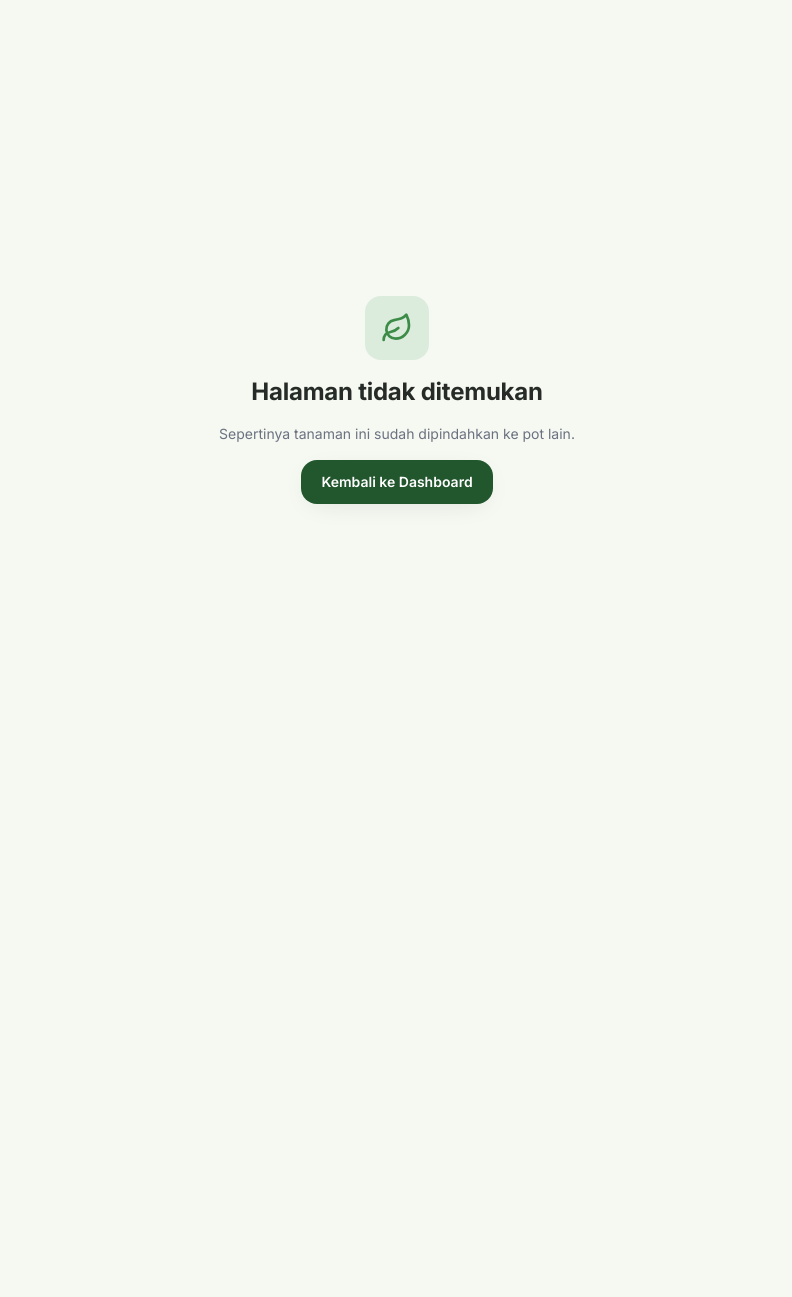
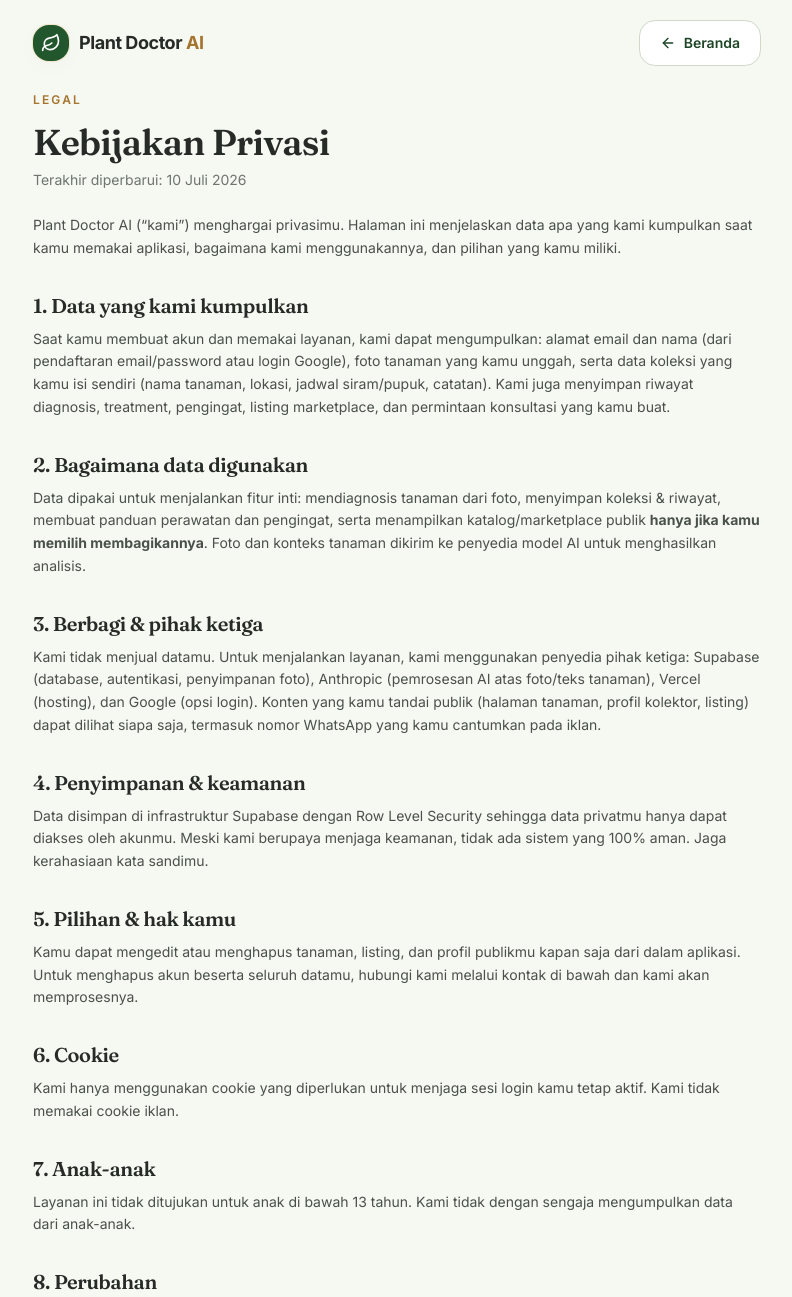
Before and after one commit to kevinandrian0226/plant-doctor-ai, a Next.js app: page /privasi in a window 1280 px wide. Before the commit this address had no page. Shown: the top 1297 px of the page, without its empty margins (243-1035 px from the left). Before the commit the page ends 800 px from the top, so only its background shows below. Built offline with nearby package versions, Linux system fonts and the light colour scheme.

Commit message:
Launch: halaman Kebijakan Privasi

```diff
--- /dev/null
+++ b/src/app/privasi/page.tsx
@@ -0,0 +1,83 @@
+import type { Metadata } from "next";
+import Link from "next/link";
+import { Leaf, ArrowLeft } from "lucide-react";
+
+export const metadata: Metadata = {
+  title: "Kebijakan Privasi | Plant Doctor AI",
+  description: "Bagaimana Plant Doctor AI mengumpulkan, menggunakan, dan melindungi data kamu.",
+};
+
+const UPDATED = "10 Juli 2026";
+
+function Section({ title, children }: { title: string; children: React.ReactNode }) {
+  return (
+    <section className="mt-8">
+      <h2 className="display-title text-xl">{title}</h2>
+      <div className="mt-2 space-y-2 text-sm leading-relaxed text-charcoal-light dark:text-sage-200">{children}</div>
+    </section>
+  );
+}
+
+export default function PrivasiPage() {
+  return (
+    <div className="min-h-screen bg-cream-100 dark:bg-charcoal">
+      <header className="mx-auto flex max-w-3xl items-center justify-between px-5 py-5">
+        <Link href="/" className="flex items-center gap-2.5">
+          <span className="flex h-9 w-9 items-center justify-center rounded-2xl bg-leaf-700 text-white shadow-soft ring-1 ring-gold-300/30"><Leaf className="h-5 w-5" /></span>
+          <span className="text-lg font-bold tracking-tight">Plant Doctor <span className="text-gold-600 dark:text-gold-300">AI</span></span>
+        </Link>
+        <Link href="/" className="btn-secondary"><ArrowLeft className="h-4 w-4" /> Beranda</Link>
+      </header>
+
+      <main className="mx-auto max-w-3xl px-5 pb-24">
+        <span className="eyebrow-gold">Legal</span>
+        <h1 className="display-title mt-3 text-3xl sm:text-4xl">Kebijakan Privasi</h1>
+        <p className="mt-2 text-sm text-charcoal-muted">Terakhir diperbarui: {UPDATED}</p>
+
+        <p className="mt-6 text-sm leading-relaxed text-charcoal-light dark:text-sage-200">
+          Plant Doctor AI (&ldquo;kami&rdquo;) menghargai privasimu. Halaman ini menjelaskan data apa yang kami kumpulkan saat kamu memakai aplikasi, bagaimana kami menggunakannya, dan pilihan yang kamu miliki.
+        </p>
+
+        <Section title="1. Data yang kami kumpulkan">
+          <p>Saat kamu membuat akun dan memakai layanan, kami dapat mengumpulkan: alamat email dan nama (dari pendaftaran email/password atau login Google), foto tanaman yang kamu unggah, serta data koleksi yang kamu isi sendiri (nama tanaman, lokasi, jadwal siram/pupuk, catatan). Kami juga menyimpan riwayat diagnosis, treatment, pengingat, listing marketplace, dan permintaan konsultasi yang kamu buat.</p>
+        </Section>
+
+        <Section title="2. Bagaimana data digunakan">
+          <p>Data dipakai untuk menjalankan fitur inti: mendiagnosis tanaman dari foto, menyimpan koleksi &amp; riwayat, membuat panduan perawatan dan pengingat, serta menampilkan katalog/marketplace publik <strong>hanya jika kamu memilih membagikannya</strong>. Foto dan konteks tanaman dikirim ke penyedia model AI untuk menghasilkan analisis.</p>
+        </Section>
+
+        <Section title="3. Berbagi & pihak ketiga">
+          <p>Kami tidak menjual datamu. Untuk menjalankan layanan, kami menggunakan penyedia pihak ketiga: Supabase (database, autentikasi, penyimpanan foto), Anthropic (pemrosesan AI atas foto/teks tanaman), Vercel (hosting), dan Google (opsi login). Konten yang kamu tandai publik (halaman tanaman, profil kolektor, listing) dapat dilihat siapa saja, termasuk nomor WhatsApp yang kamu cantumkan pada iklan.</p>
+        </Section>
+
+        <Section title="4. Penyimpanan & keamanan">
+          <p>Data disimpan di infrastruktur Supabase dengan Row Level Security sehingga data privatmu hanya dapat diakses oleh akunmu. Meski kami berupaya menjaga keamanan, tidak ada sistem yang 100% aman. Jaga kerahasiaan kata sandimu.</p>
+        </Section>
+
+        <Section title="5. Pilihan & hak kamu">
+          <p>Kamu dapat mengedit atau menghapus tanaman, listing, dan profil publikmu kapan saja dari dalam aplikasi. Untuk menghapus akun beserta seluruh datamu, hubungi kami melalui kontak di bawah dan kami akan memprosesnya.</p>
+        </Section>
+
+        <Section title="6. Cookie">
+          <p>Kami hanya menggunakan cookie yang diperlukan untuk menjaga sesi login kamu tetap aktif. Kami tidak memakai cookie iklan.</p>
+        </Section>
+
+        <Section title="7. Anak-anak">
+          <p>Layanan ini tidak ditujukan untuk anak di bawah 13 tahun. Kami tidak dengan sengaja mengumpulkan data dari anak-anak.</p>
+        </Section>
+
+        <Section title="8. Perubahan">
+          <p>Kebijakan ini dapat diperbarui sewaktu-waktu. Perubahan penting akan ditandai dengan tanggal &ldquo;terakhir diperbarui&rdquo; di atas.</p>
+        </Section>
+
+        <Section title="9. Kontak">
+          <p>Ada pertanyaan soal privasi? Hubungi kami di <a href="mailto:kevinandrian0226@gmail.com" className="font-medium text-leaf-700 underline dark:text-leaf-300">kevinandrian0226@gmail.com</a>.</p>
+        </Section>
+
+        <p className="mt-10 text-xs text-charcoal-muted">
+          Lihat juga <Link href="/ketentuan" className="underline">Syarat &amp; Ketentuan</Link>.
+        </p>
+      </main>
+    </div>
+  );
+}
```
